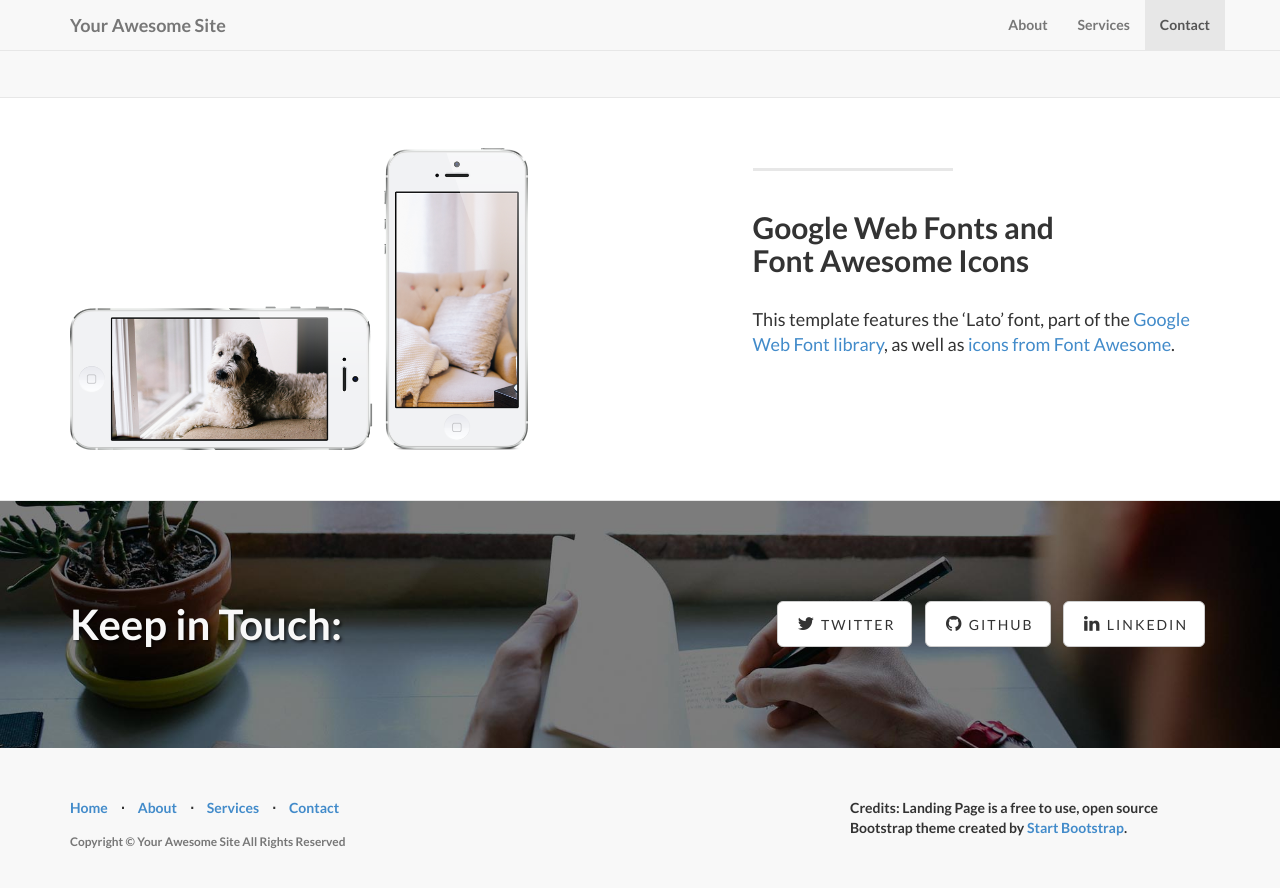
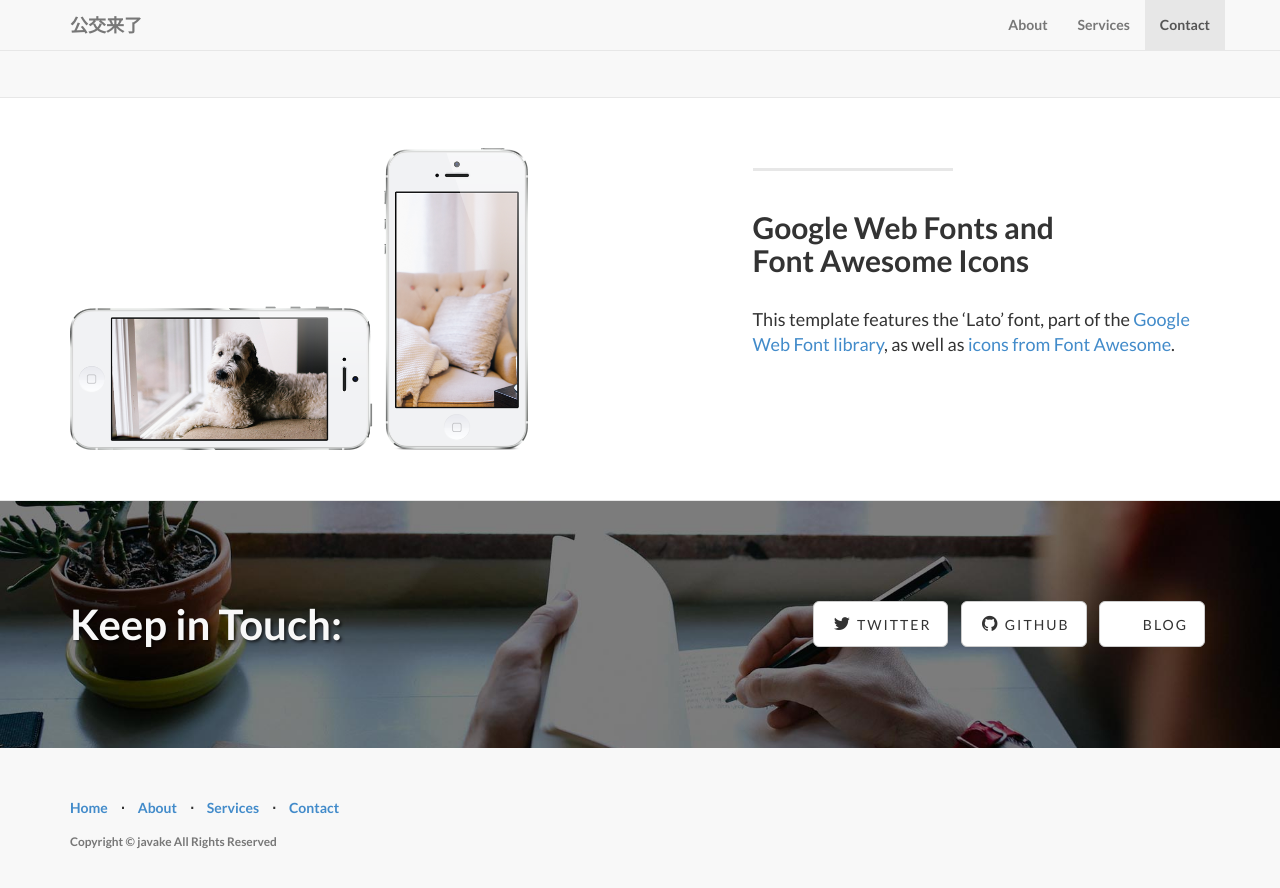
Before and after one commit to javake/bus, a Jekyll site: the page built from index.html, in a window 1280 px wide and 900 px high, scrolled down 1902 px. Shown: the top 888 px of the window. Built offline with Jekyll 4.4.1, drawn with Linux system fonts in a browser that asks for light colours; some of the changed text lies outside the part shown.

Commit message:
edit txt

```diff
--- a/_config.yml
+++ b/_config.yml
@@ -2,10 +2,10 @@
 #      Main Configs       #
 # ----------------------- #
 
-url: http://yoursite.com
-title: Your Awesome Site
-email: your-email@domain.com
-author: Your Name
+url: http://www.javake.cc/Herr
+title: 公交来了
+email: javake@outlook.com
+author: javake
 description: > # "Write an awesome description for your new site here.
   You can edit this line in _config.yml. It will appear in your document
   head meta (for Google search results) and in your feed.xml site
@@ -27,6 +27,6 @@ social:
   - title: twitter
     url: https://twitter.com/SBootstrap
   - title: github
-    url: https://github.com/IronSummitMedia/startbootstrap
-  - title: linkedin
-    url:
+    url: https://github.com/javake
+  - title: blog
+    url: http://www.javake.cc
--- a/_includes/footer.html
+++ b/_includes/footer.html
@@ -20,11 +20,9 @@
                         <a href="#contact">Contact</a>
                     </li>
                 </ul>
-                <p class="copyright text-muted small">Copyright &copy; {{ site.title }} All Rights Reserved</p>
+                <p class="copyright text-muted small">Copyright &copy; {{ site.author }} All Rights Reserved</p>
             </div>
-            <div class="col-md-4">
-                Credits: Landing Page is a free to use, open source Bootstrap theme created by <a href="http://startbootstrap.com/">Start Bootstrap</a>.
-            </div>
+
         </div>
     </div>
 </footer>
--- a/index.html
+++ b/index.html
@@ -1,5 +1,5 @@
 ---
 layout: default
-title: Landing Page
-subTitle: A Template by Start Bootstrap
+title: 公交来了
+subTitle: 等公交，不再望穿秋水~
 ---
```
